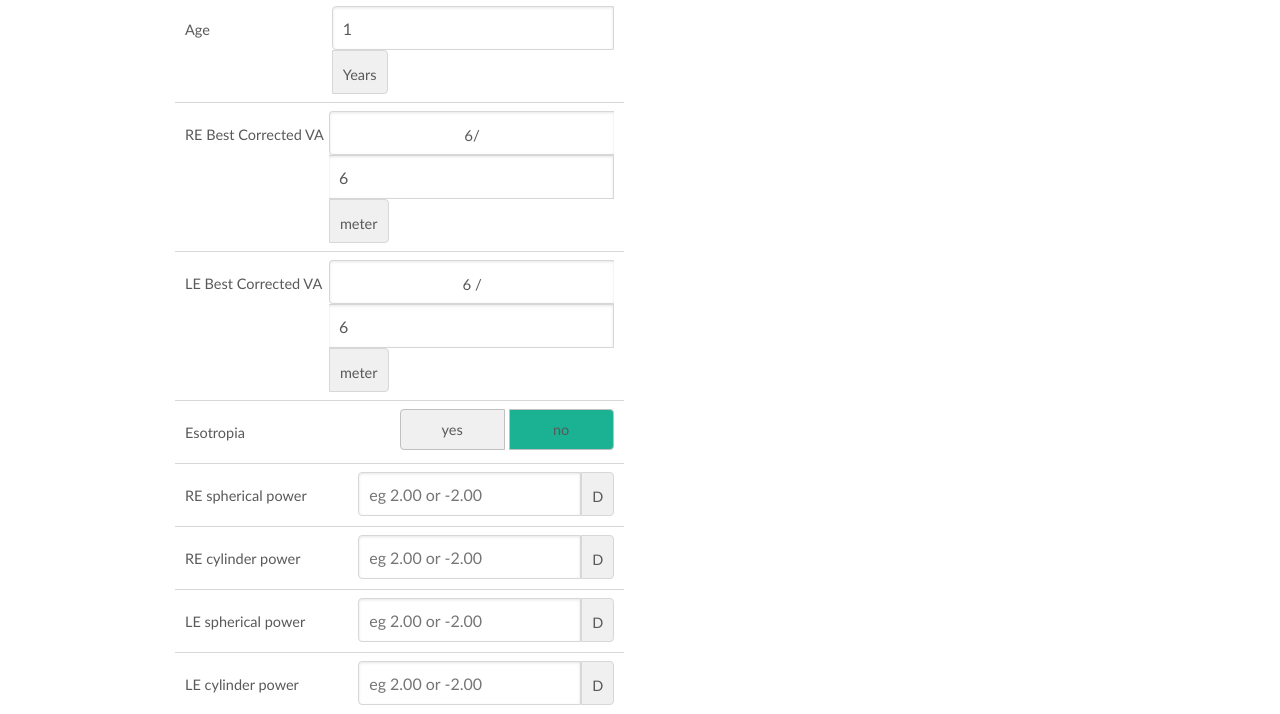
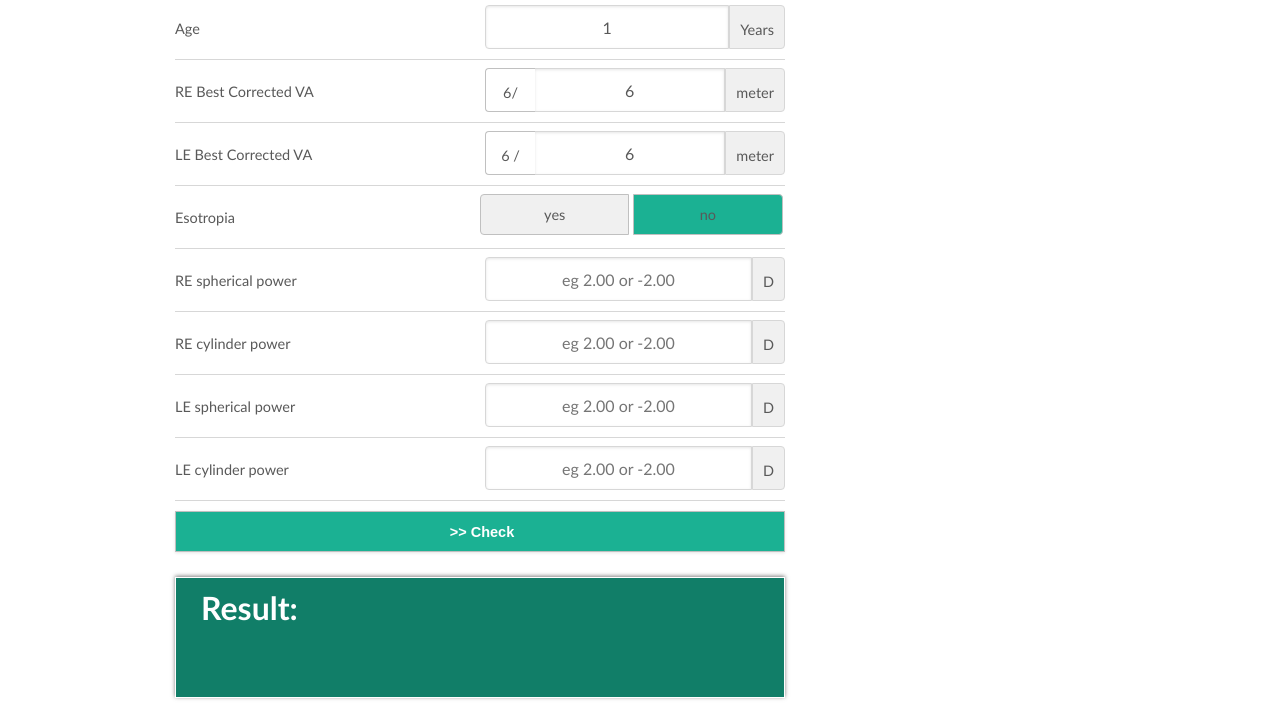
Before and after one commit to limzidi/opthalmology_calculator, a website: page child_refraction.html in a window 1280 px wide. Shown: the part 184-898 px from the top of the page. Drawn offline with Linux system fonts and the light colour scheme.

Commit message:
Add files via upload

```diff
--- a/style.css
+++ b/style.css
@@ -74,8 +74,10 @@
 
 .question_column{
 
-	border-top: 1px solid #d7d7d7;
 	box-sizing: border-box;
+  flex: 1 1 100%;
+  max-width: 610px;
+  width: 100%;;
 }
 
 .sidecolumn {
@@ -91,7 +93,9 @@
 
 .maincolumn {
 	box-sizing: border-box;
-  flex-direction: column;
+  flex: 1 1 100%;
+  max-width: 610px;
+  width: 100%;
 	order: 1
 
 }
@@ -228,7 +232,7 @@ color : black;
 	border-bottom: 1px solid #d7d7d7;
   box-sizing: border-box;
   display: flex;
-  padding: 8px 10px;
+  padding: 8px 0;
   width: 100%;
   }
 
@@ -240,6 +244,9 @@ color : black;
   flex: 1;
   min-height: 44px;
   padding-right: 5px;
+  min-width: 150px;
+
+
 
 
   }
@@ -247,8 +254,8 @@ color : black;
   .questionyesno {
 box-sizing: border-box;
   flex: 0 0 50%;
-  height: 41px;
-  width: 100%;
+  min-height: 41px;
+
 
 
   }
@@ -568,7 +575,7 @@ margin: 20px 0 0 0;
   padding: 0 10px;
   vertical-align: baseline;
   width: 100%;
-
+  text-align: center;
 
 
 	}
@@ -594,41 +601,33 @@ margin: 20px 0 0 0;
 	}
 
 	.front_box{
-		border: 1px solid #d7d7d7;
+		align-self: stretch;
+
+		border: 1px solid silver;
 		border-radius: 4px 0 0 4px;
-		box-shadow: rgba(0,0,0,.1) 0 1px 3px inset;
+
+		box-shadow: none;
 		box-sizing: border-box;
 		color: #595959;
-		flex: 1 1 auto;
-		font-family: Facit,Calibri,Helvetica,sans-serif;
-		font-size: 15px;
-		font-weight: 400;
+  box-sizing: border-box;
+  cursor: default;
+  display: inline-block;
+  flex: 0 0 auto;
   height: 44px;
   line-height: 47px;
-		margin: 0;
-		min-width: 30%;
   padding: 0 10px;
-		vertical-align: baseline;
   text-align: center;
-		vertical-align: right;
-		border-right: 0;
+  vertical-align: middle;
+  width: 50px;
+  border-width:1px 0 1px 1px;
 
 
 
 
 	}
 
-	.wrapper_input {
-
+	.wraping_input{
+		min-width: 50px;
+		width: 300px;
 		display:flex;
-	float:left;
-  position:relative;
 	}
-
-	 .wrapper_input .VA {
-		position:absolute;
-		left:10px;
-		top: 13px;
-		font-size: 14px ;
-
-	  }
```
Lines whose indentation alone changed are shown as unchanged.
